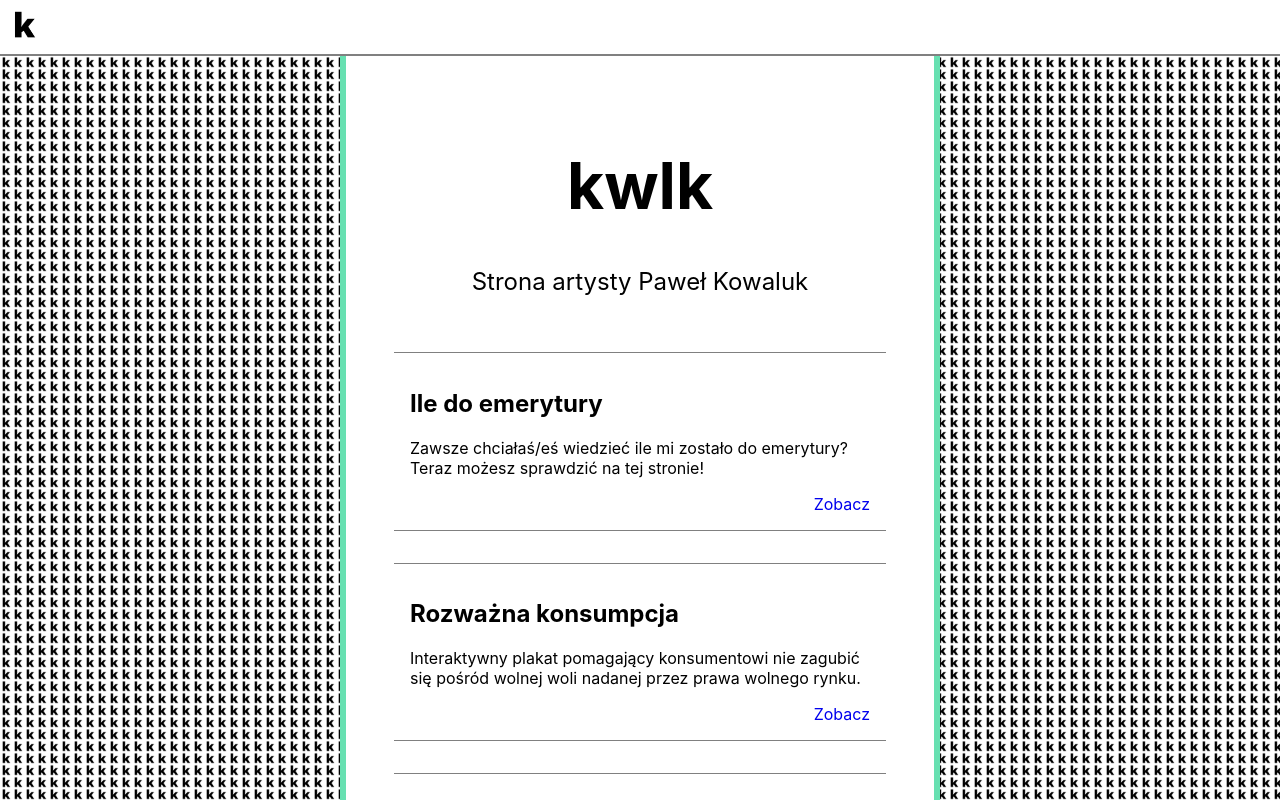
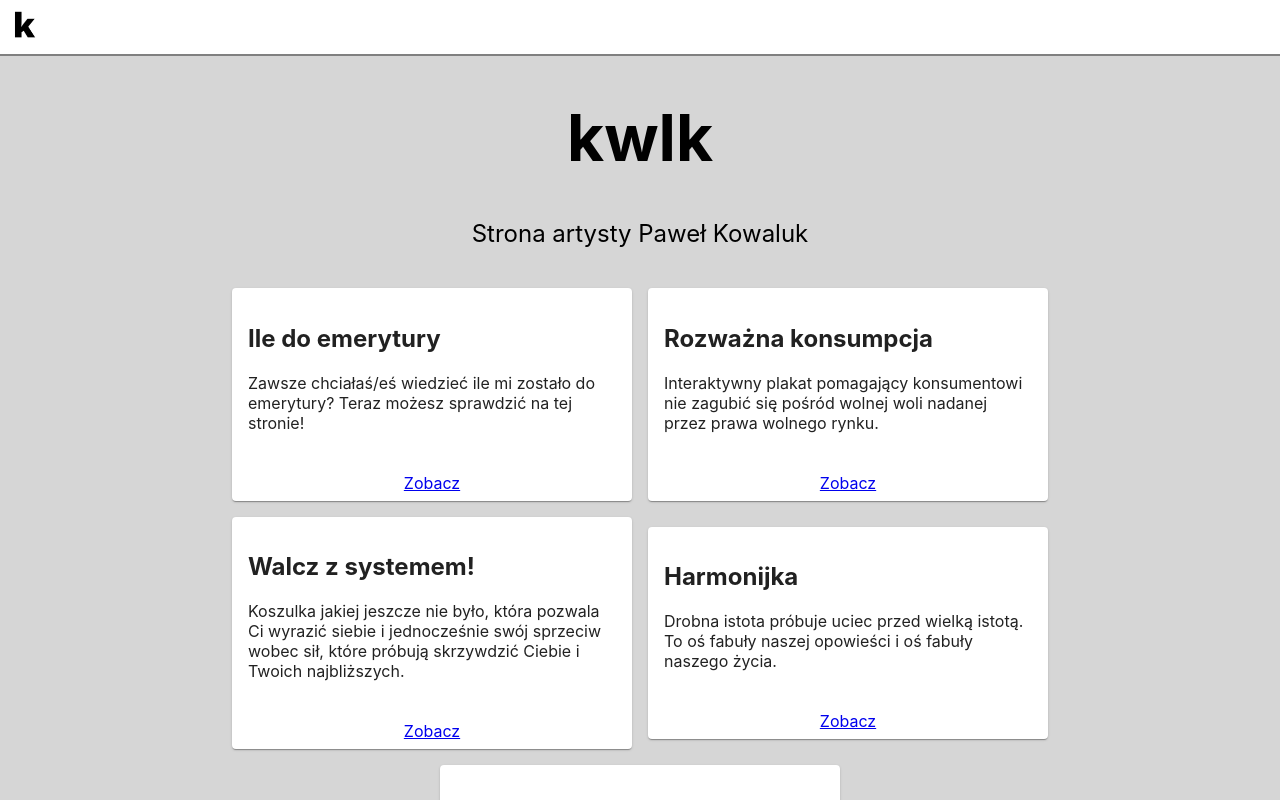
Before and after one commit to pensjonatus/kwlk, a Next.js app: page / in a window 1280 px wide. Shown: the top 800 px of the page. Built offline with nearby package versions, Linux system fonts and the light colour scheme; a web font is replaced by a local one.

Commit message:
better home page

```diff
--- a/pages/index.tsx
+++ b/pages/index.tsx
@@ -2,6 +2,7 @@
 import Layout from "../components/layout";
 import styles from "../styles/dom.module.css";
 import { featured } from "../components/featured";
+import { Card, CardContent, CardActions } from "@mui/material";
 
 const pageDescription = "Strona artysty Paweł Kowaluk";
 
@@ -14,15 +15,26 @@
             <h1 className={styles.title}>kwlk</h1>
             <p>{pageDescription}</p>
           </div>
+          <div className={styles.featureList}>
             {featured.map(({ title, description, link }, key) => (
-            <section key={key} className={styles.feature}>
+              <Card
+                key={key}
+                style={{
+                  width: 400,
+                }}
+              >
+                <CardContent>
                   <h2>{title}</h2>
                   <p>{description}</p>
+                </CardContent>
+                <CardActions className={styles.featureActions}>
                   <Link href={link}>
-                <a className={styles.featureLink}>Zobacz</a>
+                    <a>Zobacz</a>
                   </Link>
-            </section>
+                </CardActions>
+              </Card>
             ))}
+          </div>
         </div>
       </div>
     </Layout>
--- a/styles/dom.module.css
+++ b/styles/dom.module.css
@@ -1,23 +1,9 @@
 .outer {
-  background-image: url("/kwlk.png");
-  background-size: 12px;
+  background-color: #d6d6d6;
   overflow: hidden;
   --bright-color: #67e0b1;
   --dark-color: #ff421c;
-}
-
-.inner {
-  max-width: 600px;
-  margin: 0 auto;
-  background-color: white;
-  min-height: 100vh;
-  padding: 3rem;
-  display: flex;
-  flex-direction: column;
-  gap: 2rem;
-  --border-spec: 6px solid var(--bright-color);
-  border-left: var(--border-spec);
-  border-right: var(--border-spec);
+  min-height: var(--main-height);
 }
 
 .header {
@@ -29,16 +15,22 @@
   font-size: 4rem;
 }
 
-.feature {
+.featureList {
+  display: flex;
+  flex-wrap: wrap;
+  align-items: center;
+  justify-content: center;
+  gap: 1rem;
+  max-width: 1000px;
+  margin: 0 auto;
   padding: 1rem;
-  --border-spec: 1px solid gray;
-  border-top: var(--border-spec);
-  border-bottom: var(--border-spec);
 }
 
-.featureLink {
-  display: block;
-  margin-left: auto;
-  width: fit-content;
-  text-decoration: none;
+.featureActions {
+  display: flex;
+  flex-direction: column;
+  align-items: center;
+  justify-content: center;
+  gap: 1rem;
+  padding: 1rem;
 }
```
Lines whose indentation alone changed are shown as unchanged.
